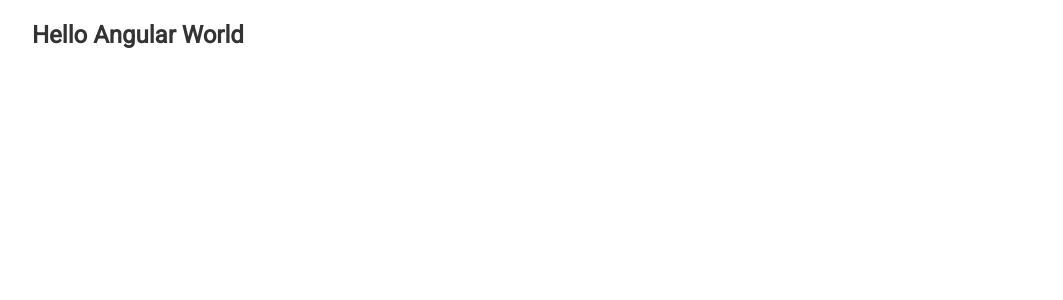
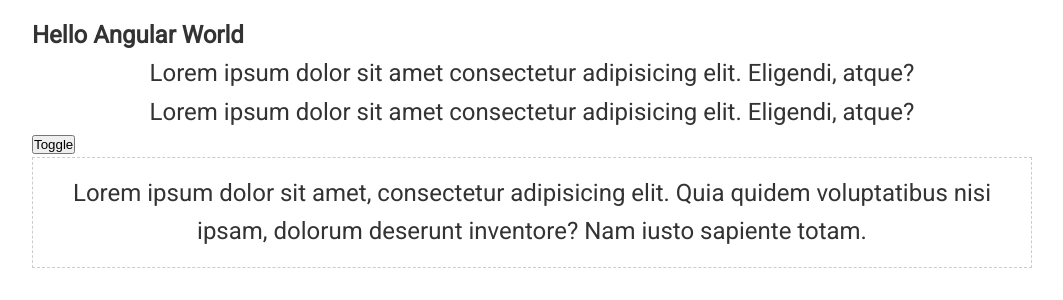
Before and after one commit to zubairov1993/EducAng, an Angular app: page / in a window 1280 px wide. Shown: the top 300 px of the page, without its empty margins (108-1171 px from the left). Built offline with nearby package versions, Linux system fonts and the light colour scheme.

Commit message:
'finish-directives'

```diff
--- a/src/app/app.component.html
+++ b/src/app/app.component.html
@@ -1,3 +1,48 @@
 <div class="container">
   <h2>Hello Angular World</h2>
+  <p
+    appStyle="green"
+    [dStyles]="{ border: '1px solid #000', borderRadius: '5px' }"
+  >
+    Lorem ipsum dolor sit amet consectetur adipisicing elit. Eligendi, atque?
+  </p>
+  <p
+    appStyle="red"
+    [dStyles]="{ border: '2px solid blue', borderRadius: '15px' }"
+  >
+    Lorem ipsum dolor sit amet consectetur adipisicing elit. Eligendi, atque?
+  </p>
+  <button (click)="isVisible = !isVisible">Toggle</button>
+  <!-- <div *ngIf="isVisible" class="wrap">
+    <p>
+      Lorem ipsum dolor sit amet, consectetur adipisicing elit. Quia quidem
+      voluptatibus nisi ipsam, dolorum deserunt inventore? Nam iusto sapiente
+      totam.
+    </p>
+  </div> -->
+  <!-- <ng-template [ngIf]="isVisible">
+    <div class="wrap">
+      <p>
+        Lorem ipsum dolor sit amet, consectetur adipisicing elit. Quia quidem
+        voluptatibus nisi ipsam, dolorum deserunt inventore? Nam iusto sapiente
+        totam.
+      </p>
+    </div>
+  </ng-template> -->
+  <!-- <div class="wrap" *appIfnot="!isVisible">
+    <p>
+      Lorem ipsum dolor sit amet, consectetur adipisicing elit. Quia quidem
+      voluptatibus nisi ipsam, dolorum deserunt inventore? Nam iusto sapiente
+      totam.
+    </p>
+  </div> -->
+  <ng-template [appIfnot]="!isVisible">
+    <div class="wrap">
+      <p>
+        Lorem ipsum dolor sit amet, consectetur adipisicing elit. Quia quidem
+        voluptatibus nisi ipsam, dolorum deserunt inventore? Nam iusto sapiente
+        totam.
+      </p>
+    </div>
+  </ng-template>
 </div>
--- a/src/app/app.component.scss
+++ b/src/app/app.component.scss
@@ -0,0 +1,9 @@
+p {
+  font-size: 1.5rem;
+  text-align: center;
+}
+
+.wrap {
+  border: 1px dashed #ccc;
+  padding: 1rem;
+}
--- a/src/app/app.component.ts
+++ b/src/app/app.component.ts
@@ -5,5 +5,5 @@
   styleUrls: ['./app.component.scss']
 })
 export class AppComponent {
-
+  isVisible = true
 }
--- a/src/app/app.module.ts
+++ b/src/app/app.module.ts
@@ -4,11 +4,15 @@
 
 import { AppComponent } from './app.component';
 import { FormsModule } from '@angular/forms';
+import { StyleDirective } from './directives/stule.directive';
+import { IfnotDirective } from './directives/ifnot.directive';
 
 
 @NgModule({
   declarations: [
     AppComponent,
+    StyleDirective,
+    IfnotDirective,
   ],
   imports: [
     BrowserModule,
--- /dev/null
+++ b/src/app/directives/ifnot.directive.ts
@@ -0,0 +1,22 @@
+import { Directive, Input, TemplateRef, ViewContainerRef } from '@angular/core';
+
+@Directive({
+  selector: '[appIfnot]'
+})
+export class IfnotDirective {
+
+  @Input('appIfnot') set ifNot(condition: boolean) {
+    if(!condition) {
+      //show
+      this.viewContainer.createEmbeddedView(this.templateRef)
+    } else {
+      //hide
+      this.viewContainer.clear()
+    }
+  }
+
+  constructor(private templateRef: TemplateRef<any>, private viewContainer: ViewContainerRef) {
+
+   }
+
+}
--- /dev/null
+++ b/src/app/directives/stule.directive.ts
@@ -0,0 +1,35 @@
+import { Directive, ElementRef, HostBinding, HostListener, Input, Renderer2 } from "@angular/core";
+
+@Directive({
+  selector: '[appStyle]'
+})
+export class StyleDirective {
+
+  @Input('appStyle') color: string = 'blue'
+  @Input() dStyles: {border?: string, fontWeight?: string, borderRadius?: string}
+
+  @HostBinding('style.color') elColor = null
+
+  constructor(private el: ElementRef, private r: Renderer2) {
+  }
+
+  @HostListener('click', ['$event.target']) onClick(event: Event) {
+    console.log(event);
+  }
+
+  @HostListener('mouseenter') onEnter() {
+    this.elColor = this.color
+    // this.r.setStyle(this.el.nativeElement, 'color', this.color)
+    // this.r.setStyle(this.el.nativeElement, 'fontWeight', this.dStyles.fontWeight)
+    // this.r.setStyle(this.el.nativeElement, 'border', this.dStyles.border)
+    // this.r.setStyle(this.el.nativeElement, 'borderRadius', this.dStyles.borderRadius)
+  }
+
+  @HostListener('mouseleave') onLeave() {
+    this.elColor = null
+    // this.r.setStyle(this.el.nativeElement, 'color', null)
+    // this.r.setStyle(this.el.nativeElement, 'fontWeight', null)
+    // this.r.setStyle(this.el.nativeElement, 'border', null)
+    // this.r.setStyle(this.el.nativeElement, 'borderRadius', null)
+  }
+}
```
